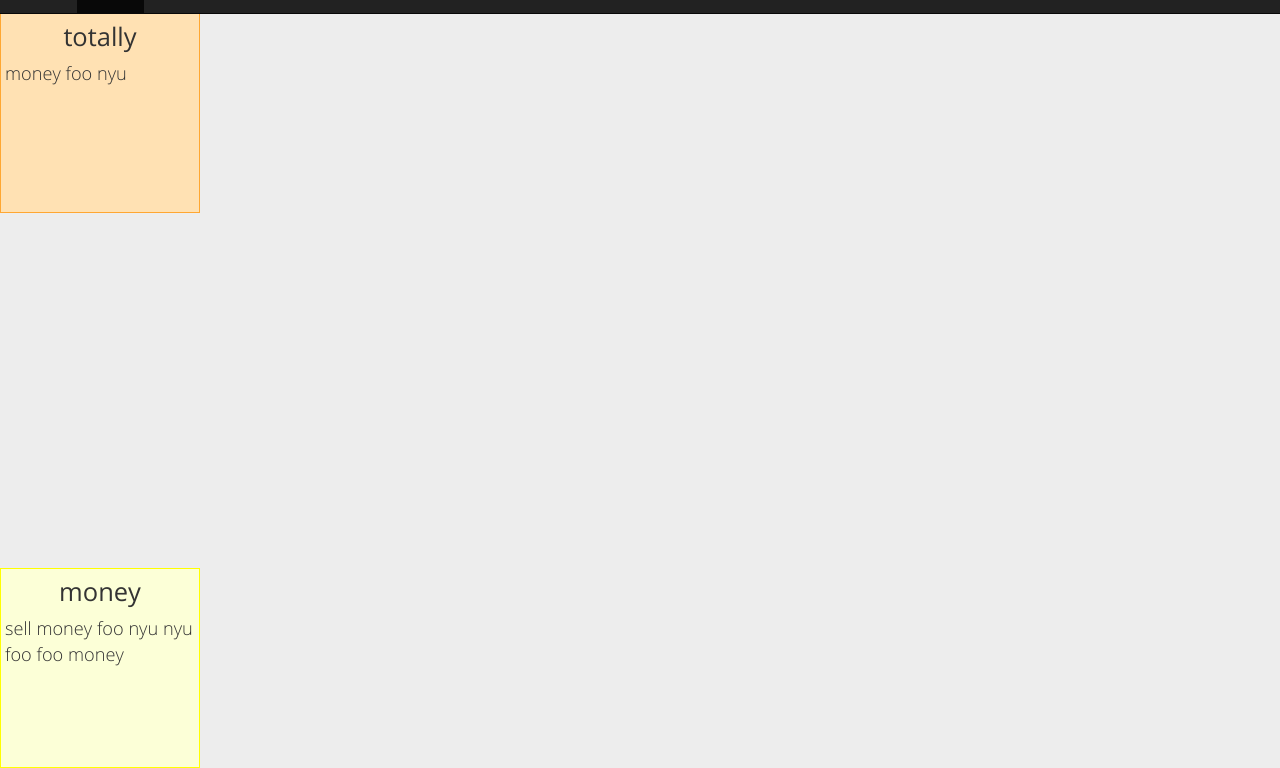
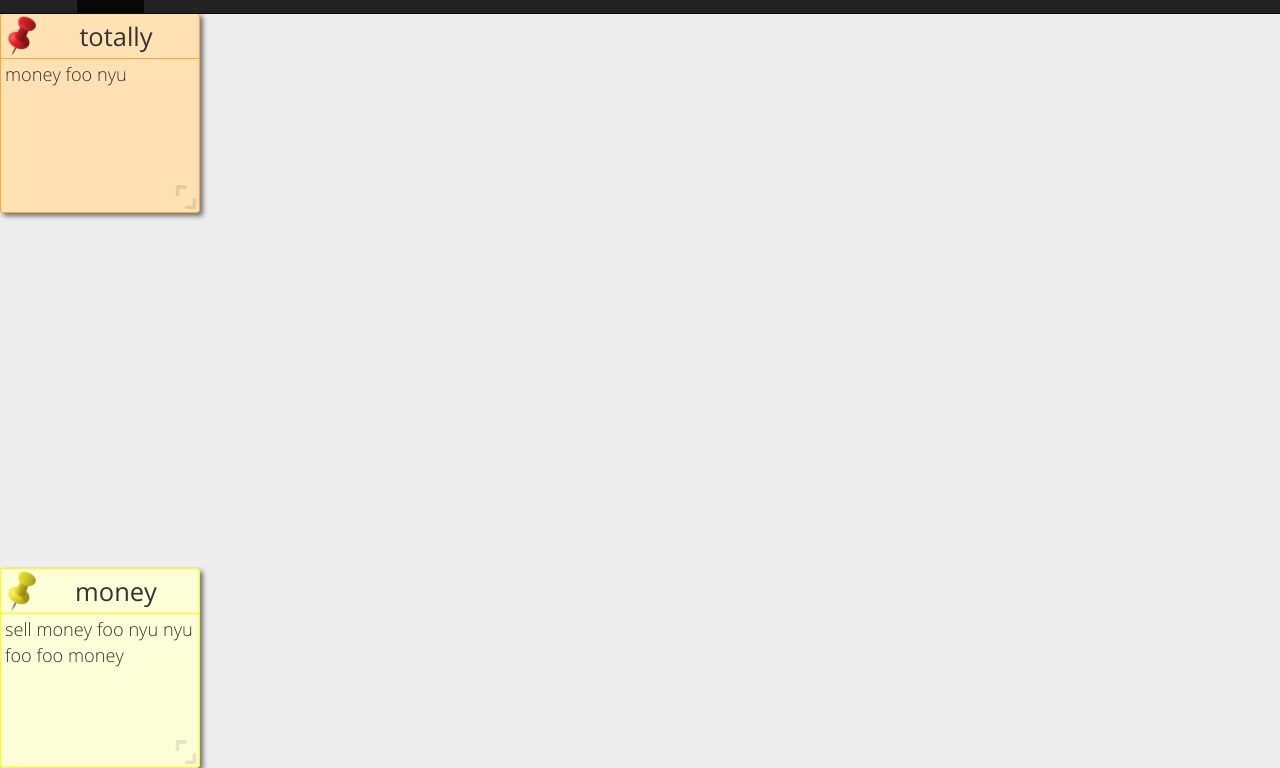
Before and after one commit to marcin-chwedczuk/angularjs-notes, a website: page app/index.html in a window 1280 px wide. Both pictures are taken after a click on the button "Add note". Shown: the part 37-805 px from the top of the page. Drawn offline with nearby package versions, Linux system fonts and the light colour scheme; some packages are replaced by stand-ins of ours; files that its build step writes are made by us from their sources.

Commit message:
Pin images + css fixes.

```diff
--- a/app/styles/main.css
+++ b/app/styles/main.css
@@ -112,6 +112,8 @@ body {
     padding: 0;
     font-family: 'xOpenSansLight';
     font-size: 1.3em;
+    box-shadow: 3px 3px 5px 0px rgba(110,110,110,1);
+    border-radius: 3px;
 }
 
 .note-title {
@@ -121,6 +123,9 @@ body {
     font-size: 1.4em;
     overflow: hidden;
     display: block;
+    border-bottom: 1px solid;
+    cursor: move;
+    padding-left: 36px;
 }
 
 .note-body {
@@ -129,17 +134,60 @@ body {
     overflow: wrap;
 }
 
-.note.note-yellow {
+.note-resize-grip {
+    width: 24px;
+    height: 24px;
+    position: absolute;
+    display: block;
+    background-image: url('../images/resize.gif');
+    background-size: 24px;
+    bottom: 0;
+    right: 0;
+    margin: 3px;
+    margin-right: 1px;
+    opacity: 0.1;
+}
+
+.note-resize-grip:hover {
+    opacity: 0.4;
+    cursor: se-resize;
+}
+
+.note.note-yellow, .note.note-yellow .note-title {
   background-color: #FCFFD7;
   border-color: yellow yellow;
 }
 
-.note.note-green {
+.note.note-yellow .note-title {
+    background: url('../images/pin_yellow.png');
+    background-size: 42px;
+
+    background-position: left center;
+    background-repeat: no-repeat;
+}
+
+.note.note-green, .note.note-green .note-title {
   background-color: #E4FFA2;
   border-color: #87D500 #87D500;
 }
 
-.note.note-red {
+.note.note-green .note-title {
+    background: url('../images/pin_green.png');
+    background-size: 42px;
+
+    background-position: left center;
+    background-repeat: no-repeat;
+}
+
+.note.note-red, .note.note-red .note-title {
   background-color: #FFE1B3;
   border-color: #FFA732 #FFA732;
 }
+
+.note.note-red .note-title {
+    background: url('../images/pin_red.png');
+    background-size: 42px;
+
+    background-position: left center;
+    background-repeat: no-repeat;
+}
--- a/app/views/note.html
+++ b/app/views/note.html
@@ -11,4 +11,6 @@
         >
         {{model.body}}
     </div>
+
+    <div class="note-resize-grip"></div>
 </div>
```
Also changed, not shown: app/images/pin_green.png (added), app/images/pin_red.png (added), app/images/pin_yellow.png (added), app/images/resize.gif (added).
